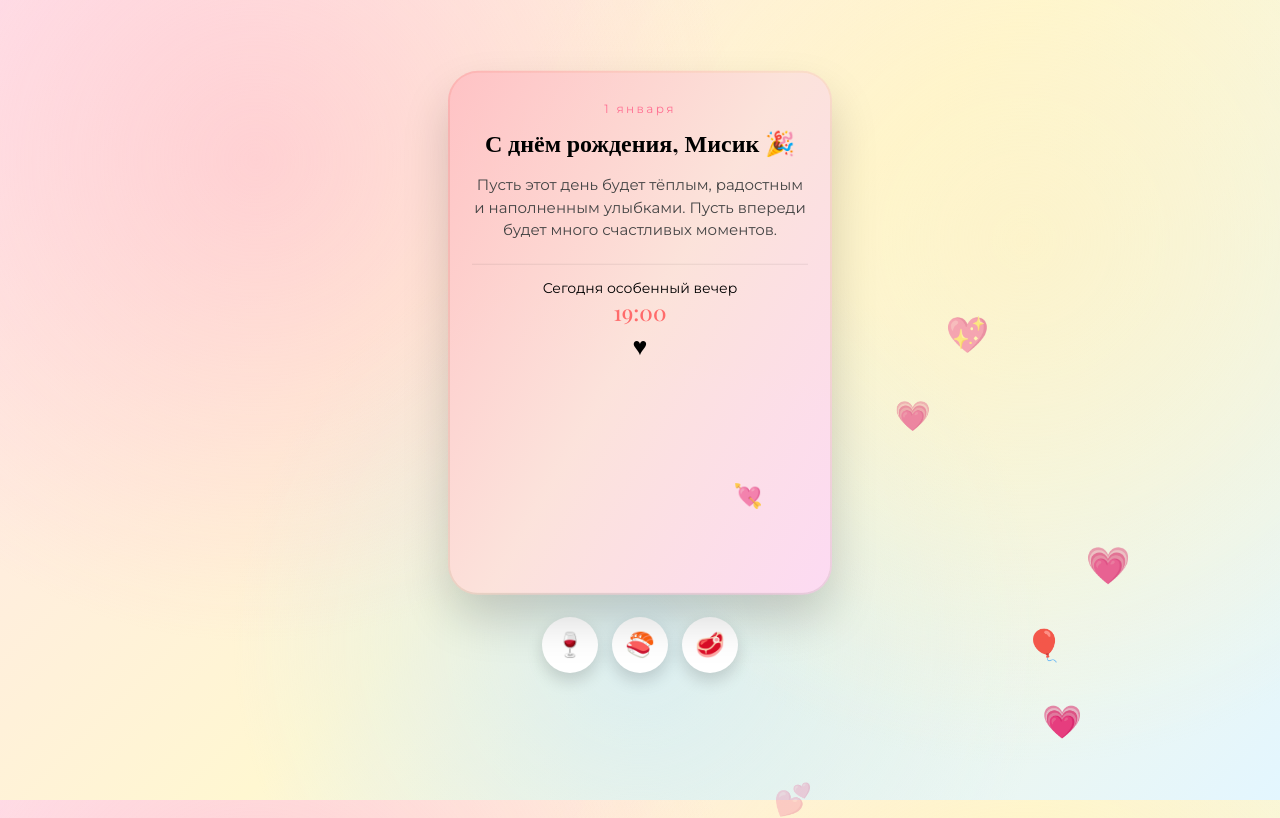
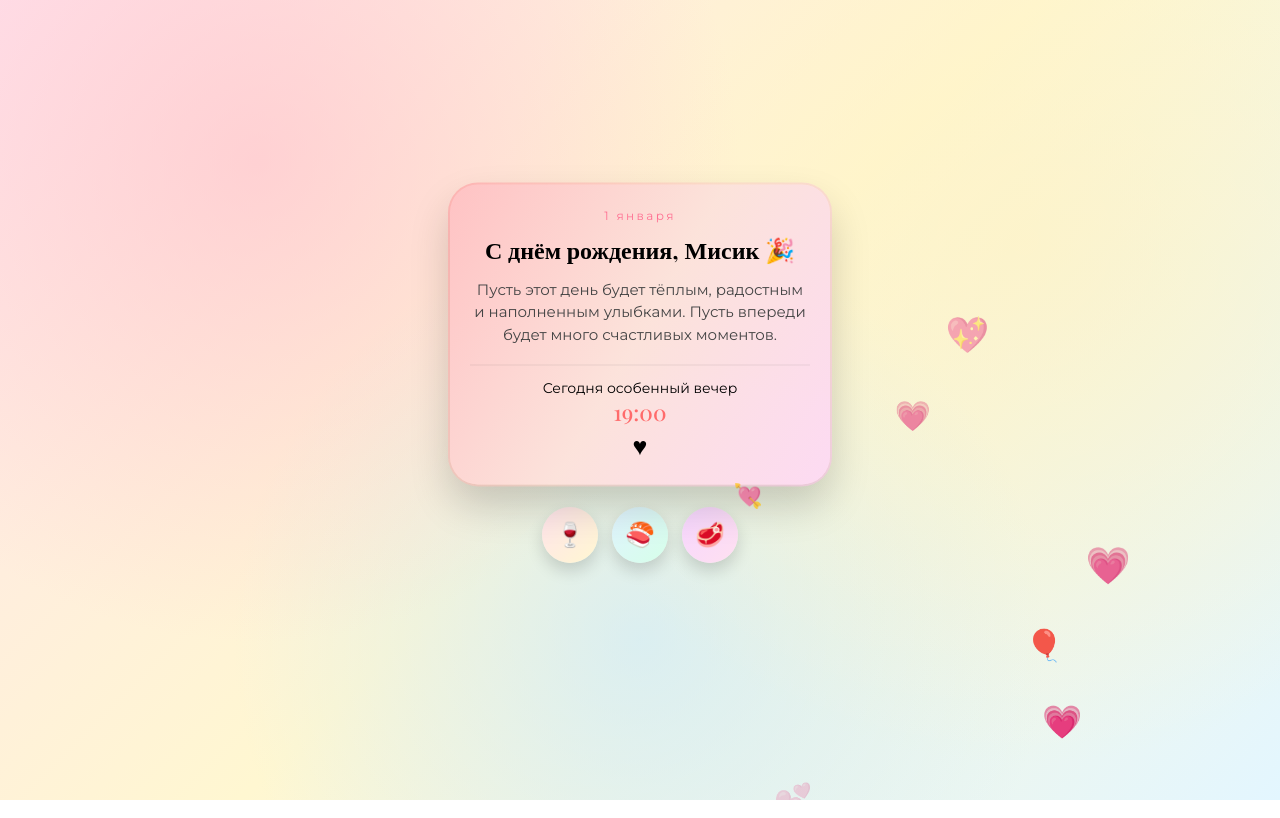
Before and after one commit to sniippy1/birthday-card, a plain HTML site: page index.html in a window 1280 px wide. Drawn offline with nearby package versions, Linux system fonts and the light colour scheme.

Commit message:
Update index.html

```diff
--- a/index.html
+++ b/index.html
@@ -4,46 +4,37 @@
 <meta charset="UTF-8">
 <title>С днём рождения</title>
 <meta name="viewport" content="width=device-width, initial-scale=1.0">
-
 <link href="https://fonts.googleapis.com/css2?family=Playfair+Display:wght@500;600&family=Montserrat:wght@400;500&display=swap" rel="stylesheet">
-
 <style>
-* { margin:0; padding:0; box-sizing:border-box; }
-
-html, body {
-  height:100%;
-  width:100%;
-  overflow:hidden; /* убираем скролл */
-}
-
+* {margin:0; padding:0; box-sizing:border-box;}
+html, body {width:100%; height:100%; overflow:hidden;}
 body {
   font-family: 'Montserrat', sans-serif;
-  background:
-    radial-gradient(circle at 20% 20%, rgba(255,183,197,.5), transparent 40%),
-    radial-gradient(circle at 80% 30%, rgba(255,241,193,.6), transparent 45%),
-    radial-gradient(circle at 50% 80%, rgba(199,233,255,.6), transparent 45%),
-    linear-gradient(135deg, #ffe3ec, #fff7d1, #e3f6ff);
   display:flex;
   flex-direction:column;
   align-items:center;
   justify-content:center;
+  background:
+    radial-gradient(circle at 20% 20%, rgba(255,183,197,0.5), transparent 40%),
+    radial-gradient(circle at 80% 30%, rgba(255,241,193,0.6), transparent 45%),
+    radial-gradient(circle at 50% 80%, rgba(199,233,255,0.6), transparent 45%),
+    linear-gradient(135deg, #ffe3ec, #fff7d1, #e3f6ff);
   padding:12px;
+  position:relative;
 }
 
-/* КАРТОЧКА */
+/* Карточка */
 .card {
   width:100%;
   max-width:380px;
-  min-height:520px; /* чуть длиннее */
-  background:rgba(255,255,255,.95);
+  background:rgba(255,255,255,0.95);
   border-radius:28px;
-  padding:28px 22px;
+  padding:24px 20px;
   text-align:center;
   position:relative;
-  box-shadow:0 24px 48px rgba(0,0,0,.18);
+  box-shadow:0 20px 40px rgba(0,0,0,0.18);
   animation: float 3s ease-in-out infinite;
 }
-
 .card::before{
   content:"";
   position:absolute;
@@ -53,40 +44,43 @@ body {
   z-index:-1;
   opacity:.6;
 }
-
 @keyframes float {
   0%{transform:translateY(0)}
-  50%{transform:translateY(-8px)}
+  50%{transform:translateY(-6px)}
   100%{transform:translateY(0)}
 }
 
-.date { font-size:12px; letter-spacing:.2em; color:#ff6f91; margin-bottom:10px; }
-h1 { font-family:'Playfair Display',serif; font-size:24px; margin-bottom:16px; }
-.text { font-size:15px; line-height:1.5; color:#444; margin-bottom:22px; }
-.highlight { border-top:1px solid rgba(0,0,0,.08); padding-top:14px; }
-.highlight-title { font-size:14px; }
-.time { font-family:'Playfair Display',serif; font-size:22px; color:#ff6b6b; }
-.heart { font-size:22px; margin-top:6px; animation:pulse 1.5s infinite; }
+.date {font-size:12px; letter-spacing:.2em; color:#ff6f91; margin-bottom:10px;}
+h1 {font-family:'Playfair Display',serif; font-size:24px; margin-bottom:14px;}
+.text {font-size:15px; line-height:1.5; color:#444; margin-bottom:18px;}
+.highlight {border-top:1px solid rgba(0,0,0,.08); padding-top:14px;}
+.highlight-title {font-size:14px;}
+.time {font-family:'Playfair Display',serif; font-size:22px; color:#ff6b6b;}
+.heart {font-size:22px; margin-top:6px; animation:pulse 1.5s infinite;}
 @keyframes pulse {0%{transform:scale(1)}50%{transform:scale(1.15)}100%{transform:scale(1)}}
 
-/* КНОПКИ */
-.choices { margin-top:18px; display:flex; gap:14px; }
+/* Кнопки */
+.choices {margin-top:18px; display:flex; gap:14px;}
 .choice-btn {
   width:56px; height:56px; border-radius:50%; border:none; font-size:24px;
-  background:#fff; box-shadow:0 8px 16px rgba(0,0,0,.15);
+  display:flex; align-items:center; justify-content:center;
+  background:linear-gradient(135deg,#ffe3ec,#fff7d1);
+  box-shadow:0 8px 16px rgba(0,0,0,0.15);
+  cursor:pointer;
 }
-.choices.hide { opacity:0; transform:translateY(10px); transition:.5s; }
+.choice-btn:nth-child(2){background:linear-gradient(135deg,#e0f3ff,#d6ffe9);}
+.choice-btn:nth-child(3){background:linear-gradient(135deg,#f6d6ff,#ffe0f0);}
+.choice-btn:active{transform:scale(0.95);}
+.choices.hide{opacity:0; transform:translateY(10px); transition:.5s;}
 
-.chosen-text {
-  margin-top:18px; font-family:'Playfair Display',serif; font-size:22px; color:#ff6b6b;
-  opacity:0; transition:.6s;
-}
-.chosen-text.show { opacity:1; }
+.chosen-text {margin-top:18px; font-family:'Playfair Display',serif; font-size:22px; color:#ff6b6b; opacity:0; transition:.6s;}
+.chosen-text.show{opacity:1;}
 
-/* ЛЕТАЮЩИЕ ЭЛЕМЕНТЫ */
+/* Летающие элементы */
 .float {
   position:absolute; bottom:-40px;
-  animation:fly 8s linear forwards; opacity:0;
+  animation:fly 8s linear forwards;
+  opacity:0;
 }
 @keyframes fly {
   0%{opacity:0; transform:translateY(0)}
@@ -96,13 +90,13 @@ h1 { font-family:'Playfair Display',serif; font-size:24px; margin-bottom:16px; }
 
 /* Адаптация под маленькие экраны */
 @media(max-width:360px){
-  .card { padding:20px 16px; min-height:480px; }
-  h1 { font-size:22px; }
-  .text { font-size:14px; }
-  .time { font-size:20px; }
-  .heart { font-size:20px; }
-  .choice-btn { width:50px; height:50px; font-size:22px; }
-  .chosen-text { font-size:20px; }
+  .card{padding:20px 16px;}
+  h1{font-size:22px;}
+  .text{font-size:14px;}
+  .time{font-size:20px;}
+  .heart{font-size:20px;}
+  .choice-btn{width:50px; height:50px; font-size:22px;}
+  .chosen-text{font-size:20px;}
 }
 </style>
 </head>
@@ -133,7 +127,6 @@ h1 { font-family:'Playfair Display',serif; font-size:24px; margin-bottom:16px; }
 
 <script>
 const items=["🎈","🎂","💖","💕","💗","💘"];
-
 setInterval(()=>{
   const el=document.createElement("div");
   el.className="float";
```
